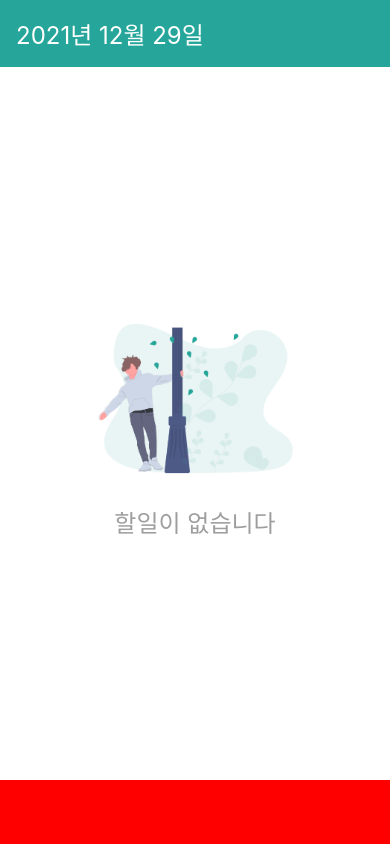
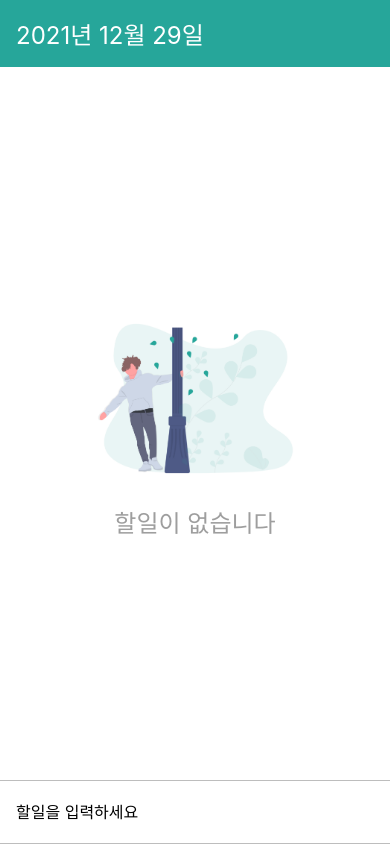
Before and after one commit to chyb627/TodoApp_RN, a React Native app: screen / in a window 390 px wide. Built offline with nearby package versions, Linux system fonts and the light colour scheme.

Commit message:
추가 : TextInput 추가 및 설정

```diff
--- a/App.js
+++ b/App.js
@@ -1,5 +1,5 @@
 import React from 'react';
-import {StyleSheet} from 'react-native';
+import {StyleSheet, KeyboardAvoidingView, Platform} from 'react-native';
 
 import DateHead from './components/DateHead';
 import AddTodo from './components/AddTodo';
@@ -15,9 +15,15 @@
   return (
       <SafeAreaProvider>
         <SafeAreaView edges={['bottom']} style={styles.block}>
-          <DateHead date={today} />
-          <Empty />
-          <AddTodo />
+          {/* KeyboardAvoidingView로 ios에서 키보드가 화면을 가리지 않게 하기*/}
+          <KeyboardAvoidingView
+          // behavior={Platform.OS === 'ios' ? 'padding' : undefined}
+          behavior={Platform.select({ios:'padding', android:undefined})}
+          style={styles.avoid}>
+            <DateHead date={today} />
+            <Empty />
+            <AddTodo />
+          </KeyboardAvoidingView>
         </SafeAreaView>
       </SafeAreaProvider>
   );
@@ -28,6 +34,9 @@
     flex: 1,
     backgroundColor: 'white',
   },
+  avoid: {
+    flex:1,
+  },
 });
 
 export default App;
--- a/components/AddTodo.js
+++ b/components/AddTodo.js
@@ -1,16 +1,90 @@
-import React from 'react';
-import {View, StyleSheet} from 'react-native';
+import React, { useState } from 'react';
+import {View, StyleSheet, TextInput, Image, TouchableOpacity, Platform, TouchableNativeFeedback, Keyboard,} from 'react-native';
 
 function AddTodo() {
+
+    const [text, textSet] = useState('');
+    // console.log("입력 문자 ::", text);
+
+    const onPress = () => {
+        textSet('');
+        Keyboard.dismiss();
+    };
+
+    const button = (
+        <View style={styles.buttonStyle}>
+            <Image source={require('../assets/icons/add_white/add_white.png')} />
+        </View>
+    );
+
     return(
-        <View style={styles.block} />
-    )
+        <View style={styles.block}>
+            <TextInput
+                placeholder="할일을 입력하세요"
+                style={styles.input}
+                value={text}
+                onChangeText={textSet}
+                onSubmitEditing={onPress}
+                returnKeyType="done"
+            />
+            {/* {Platform.OS === 'ios' ? (
+                <TouchableOpacity activeOpacity={0.5}>
+                    <View style={styles.buttonStyle}>
+                        <Image source={require('../assets/icons/add_white/add_white.png')} />
+                    </View>
+                </TouchableOpacity>
+            ) : (
+                <View style={styles.circleWrapper}>
+                    <TouchableNativeFeedback>
+                        <View style={styles.buttonStyle}>
+                            <Image source={require('../assets/icons/add_white/add_white.png')} />
+                        </View>
+                    </TouchableNativeFeedback>
+                </View>
+            )} */}
+            {Platform.select({
+                ios: <TouchableOpacity activeOpacity={0.5} onPress={onPress}>
+                        {button}
+                     </TouchableOpacity>,
+                android: (
+                    <View style={styles.circleWrapper}>
+                        <TouchableNativeFeedback onPress={onPress}>
+                            {button}
+                        </TouchableNativeFeedback>
+                    </View>
+                )
+            })}
+        </View>
+    );
 }
 
 const styles = StyleSheet.create({
   block: {
       height: 64,
-      backgroundColor: 'red',
+      paddingHorizontal: 16,
+      backgroundColor: 'white',
+      borderColor: '#bdbdbd',
+      borderTopWidth: 1,
+      borderBottomWidth: 1,
+      alignItems: 'center',
+      flexDirection: 'row',
+  },
+  input: {
+      flex: 1,
+      fontSize: 16,
+      paddingVertical: 8,
+  },
+  buttonStyle: {
+      alignItems: 'center',
+      justifyContent: 'center',
+      width: 48,
+      height: 48,
+      backgroundColor: '#26a69a',
+      borderRadius: 24,
+  },
+  circleWrapper: {
+      overflow: 'hidden',
+      borderRadius: 24,
   },
 });
 
```
